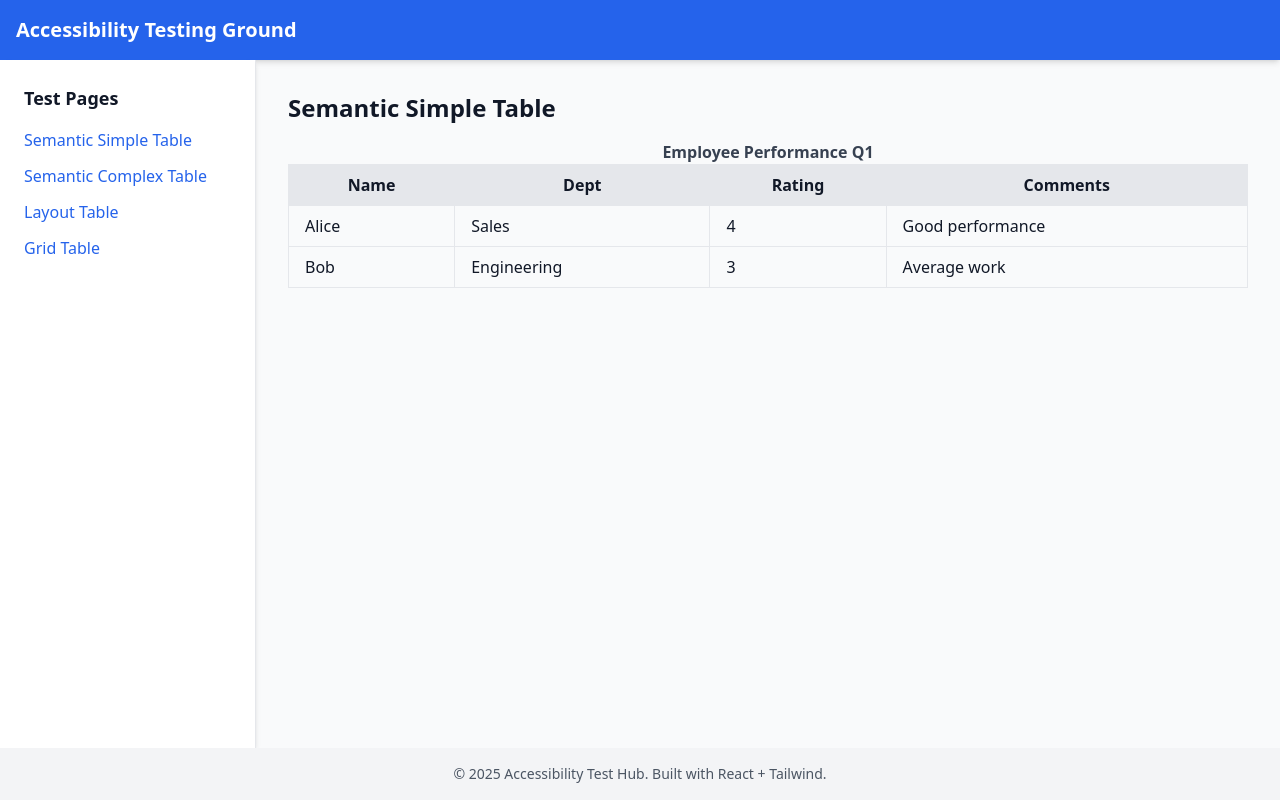
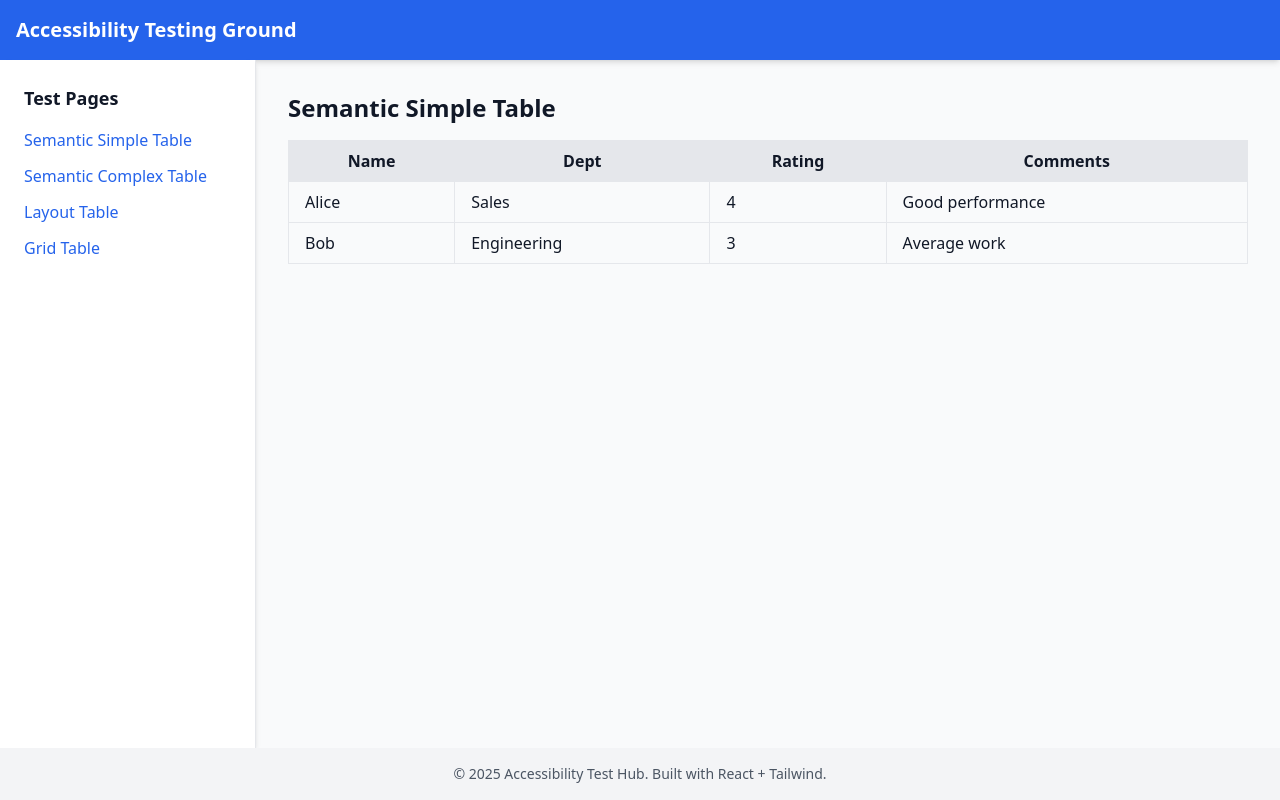
Before and after one commit to karthikveerla/a11y_testing, a React (Vite) app: page /semantic-simple in a window 1280 px wide. Built offline with nearby package versions, Linux system fonts and the light colour scheme.

Commit message:
caption commented

```diff
--- a/src/pages/SemanticSimpleTable.tsx
+++ b/src/pages/SemanticSimpleTable.tsx
@@ -2,7 +2,7 @@ const SemanticSimpleTable = () => (
   <div>
     <h1 className="text-2xl font-bold mb-4">Semantic Simple Table</h1>
     <table id="semanticTable" className="table-auto border w-full">
-      <caption className="caption-top text-gray-700 font-semibold">Employee Performance Q1</caption>
+      {/* <caption className="caption-top text-gray-700 font-semibold">Employee Performance Q1</caption> */}
       <thead className="bg-gray-200">
         <tr>
           <th className="border px-4 py-2">Name</th>
```
